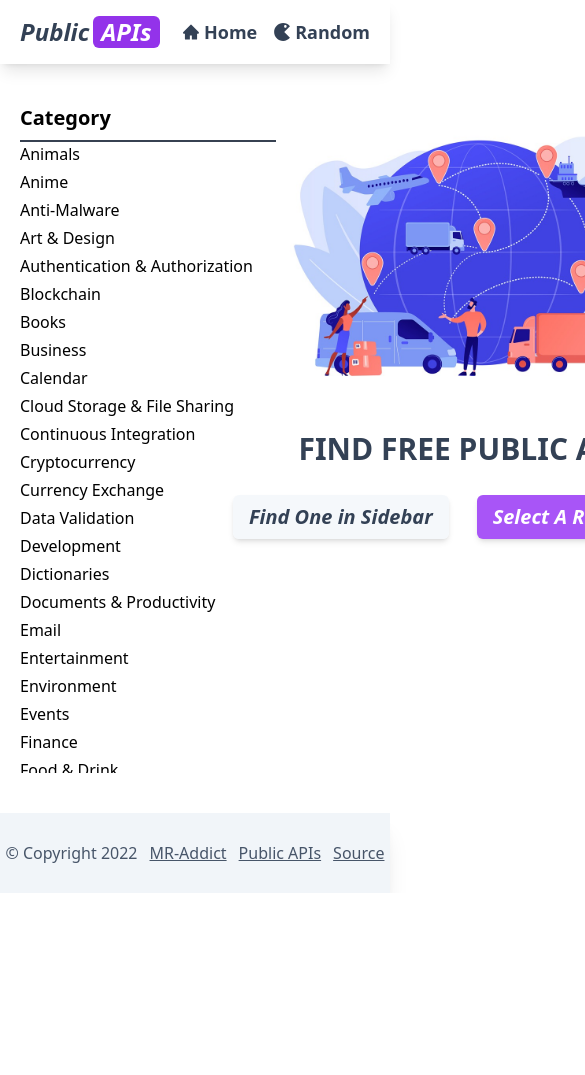
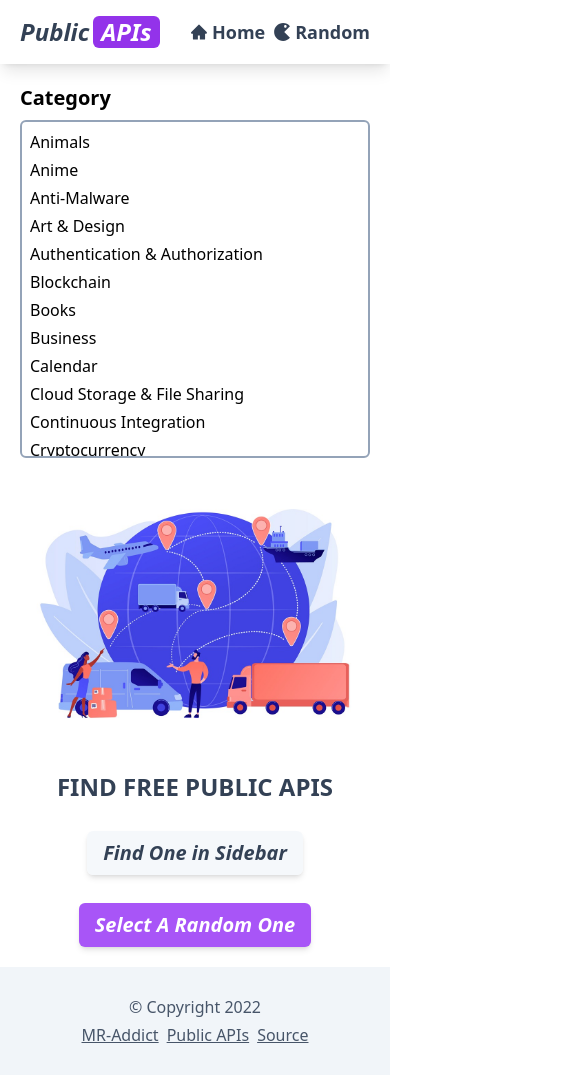
Before and after one commit to MR-Addict/public-apis-frontend, a Next.js app: page / in a window 390 px wide. Shown: the top 1075 px of the page, 585 px wide, since content can reach past the window. Before the commit the page ends 893 px from the top, so only its background shows below. Built offline with nearby package versions, Linux system fonts and the light colour scheme.

Commit message:
make mobile responsive

```diff
--- a/app/layout.jsx
+++ b/app/layout.jsx
@@ -7,7 +7,7 @@ export default function RootLayout({ children }) {
       <head />
       <body>
         <Navbar />
-        <div className='flex flex-row mx-5 md:mx-48 my-10 gap-5'>
+        <div className='flex flex-col md:flex-row mx-5 md:mx-48 my-5 md:my-10 gap-5'>
           <Sidebar />
           {children}
         </div>
--- a/app/page.jsx
+++ b/app/page.jsx
@@ -8,12 +8,12 @@ export default async function Page() {
   const categoriesData = await readJson("categories.json");
   return (
     <div className='w-full h-full flex flex-col items-center justify-start gap-10'>
-      <div className='w-[400px] md:w-[500px] mt-5'>
+      <div className='md:w-[500px] mt-5'>
         <Image src={welcome} alt='welcome' placeholder='blur' className='object-center' />
       </div>
       <div className='flex flex-col items-center justify-center gap-7 whitespace-nowrap'>
-        <h1 className='text-3xl md:text-4xl font-bold text-slate-700'>FIND FREE PUBLIC APIS</h1>
-        <div className='flex flex-row items-center justify-center gap-7'>
+        <h1 className='text-2xl md:text-4xl font-bold text-slate-700'>FIND FREE PUBLIC APIS</h1>
+        <div className='flex flex-col md:flex-row items-center justify-center gap-7'>
           <Link
             href={categoriesData.categories[0]}
             className='bg-slate-100/70 hover:bg-slate-200 duration-500 py-2 px-4 italic shadow-md rounded-md font-bold text-slate-700'
--- a/app/random/RandomCard.jsx
+++ b/app/random/RandomCard.jsx
@@ -6,7 +6,7 @@ import { useState } from "react";
 import EntryCard from "../../components/EntryCard/EntryCard";
 
 export default function RandomCard() {
-  const [message, setMessage] = useState("");
+  const [message, setMessage] = useState(null);
   const [randomEntity, setRandomEntity] = useState(null);
 
   const handleClick = async () => {
@@ -15,7 +15,7 @@ export default function RandomCard() {
       .then((res) => res.json())
       .then((data) => {
         setRandomEntity(data.entries[0]);
-        setMessage("");
+        setMessage(null);
       })
       .catch((err) => {
         setRandomEntity(null);
@@ -29,7 +29,7 @@ export default function RandomCard() {
         <IoMdRefresh size={40} />
       </button>
       {randomEntity && <EntryCard item={randomEntity} />}
-      {!randomEntity && <p>{message}</p>}
+      {!randomEntity && message && <p>{message}</p>}
     </div>
   );
 }
--- a/app/random/page.jsx
+++ b/app/random/page.jsx
@@ -7,7 +7,7 @@ export default async function Page() {
   const entityLength = entries.length;
   return (
     <div className='w-full h-full flex flex-col items-center justify-start gap-3'>
-      <div className='flex flex-col items-center gap-3 mt-40'>
+      <div className='flex flex-col items-center gap-3 mt-5 md:mt-40'>
         <div className='text-2xl md:text-3xl font-bold text-slate-700 flex flex-row items-center gap-3'>
           <span>Total</span>
           <h1 className='italic text-3xl px-2 bg-purple-600 text-white rounded-md'>{entityLength}</h1>
--- a/components/Footer/Footer.jsx
+++ b/components/Footer/Footer.jsx
@@ -1,7 +1,8 @@
 export default function Footer() {
   return (
-    <footer className='w-full py-7 flex gap-3 items-center justify-center bg-slate-100 shadow-xl text-slate-600'>
+    <footer className='w-full py-7 flex flex-col gap-1 items-center justify-center bg-slate-100 shadow-xl text-slate-600'>
       <span>&copy; Copyright {new Date().getFullYear()}</span>
+      <div className='flex flex-row gap-2 items-center justify-center'>
         <a href='https://github.com/mr-addict' target='_blank' className='underline'>
           MR-Addict
         </a>
@@ -11,6 +12,7 @@ export default function Footer() {
         <a href='https://github.com/mr-addict/public-apis-frontend' target='_blank' className='underline'>
           Source
         </a>
+      </div>
     </footer>
   );
 }
--- a/components/Navbar/Navbar.jsx
+++ b/components/Navbar/Navbar.jsx
@@ -20,7 +20,7 @@ export default function Navbar() {
         <h1 className='text-slate-700'>Public</h1>
         <h1 className='px-2 bg-purple-600 rounded-md text-white'>APIs</h1>
       </Link>
-      <div className='flex flex-row gap-4 text-lg'>
+      <div className='flex flex-row gap-2 text-lg'>
         {menuData.map((item, index) => (
           <MenuCard key={index} item={item} />
         ))}
--- a/components/Sidebar/Sidebar.jsx
+++ b/components/Sidebar/Sidebar.jsx
@@ -8,7 +8,7 @@ export default async function Sidebar() {
     <div className='flex flex-col gap-2'>
       <div className='sticky top-0 left-0'>
         <h1 className='text-xl font-bold pb-2'>Category</h1>
-        <div className='w-64 whitespace-nowrap overflow-auto max-h-[75vh] border-t-2 border-gray-700 flex flex-col gap-1'>
+        <div className='w-full md:w-64 whitespace-nowrap overflow-auto h-[40vh] md:h-[75vh] flex flex-col gap-1 border-2 md:border-0 border-slate-400 p-2 md:p-0 rounded-md'>
           {categoriesData.categories.map((item, index) => (
             <Link key={index} href={item} className='hover:text-purple-600'>
               {item}
```
Also changed, not shown: images/preview.png. Lines whose indentation alone changed are shown as unchanged.
